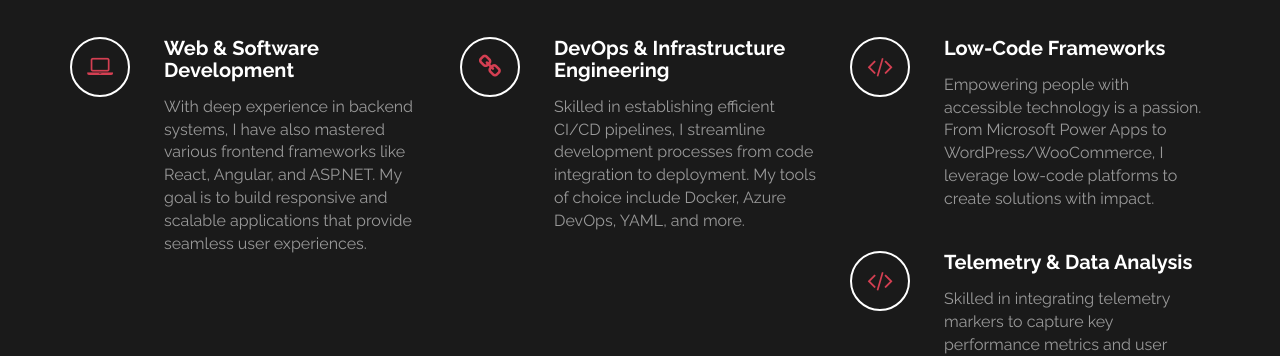
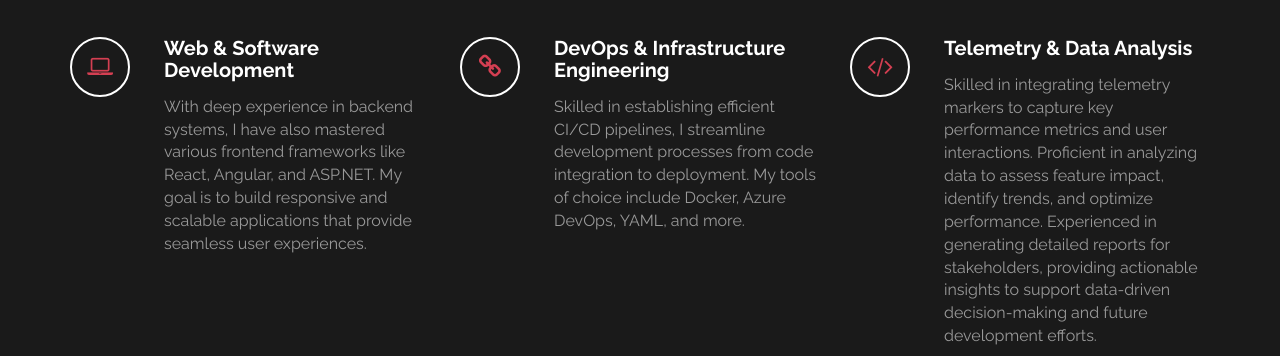
Before and after one commit to silwal/silwal.github.io, a plain HTML site: page index.html in a window 1280 px wide. Shown: the part 605-961 px from the top of the page. Drawn offline with Linux system fonts and the light colour scheme.

Commit message:
Update index.html

```diff
--- a/index.html
+++ b/index.html
@@ -76,18 +76,6 @@
 							<div class="media-body">
 								<h3 class="media-heading">DevOps & Infrastructure Engineering</h3>
 								<p>Skilled in establishing efficient CI/CD pipelines, I streamline development processes from code integration to deployment. My tools of choice include Docker, Azure DevOps, YAML, and more.</p>
-							</div>
-						</div>
-					</div>
-
-					<div class="col-md-4 col-xs-11 wow fadeInUp" data-wow-delay="0.6s">
-						<div class="media">
-							<div class="media-object media-left">
-								<i class="fa fa-code"></i>
-							</div>
-							<div class="media-body">
-								<h3 class="media-heading">Low-Code Frameworks</h3>
-								<p>Empowering people with accessible technology is a passion. From Microsoft Power Apps to WordPress/WooCommerce, I leverage low-code platforms to create solutions with impact.</p>
 							</div>
 						</div>
 					</div>
```
